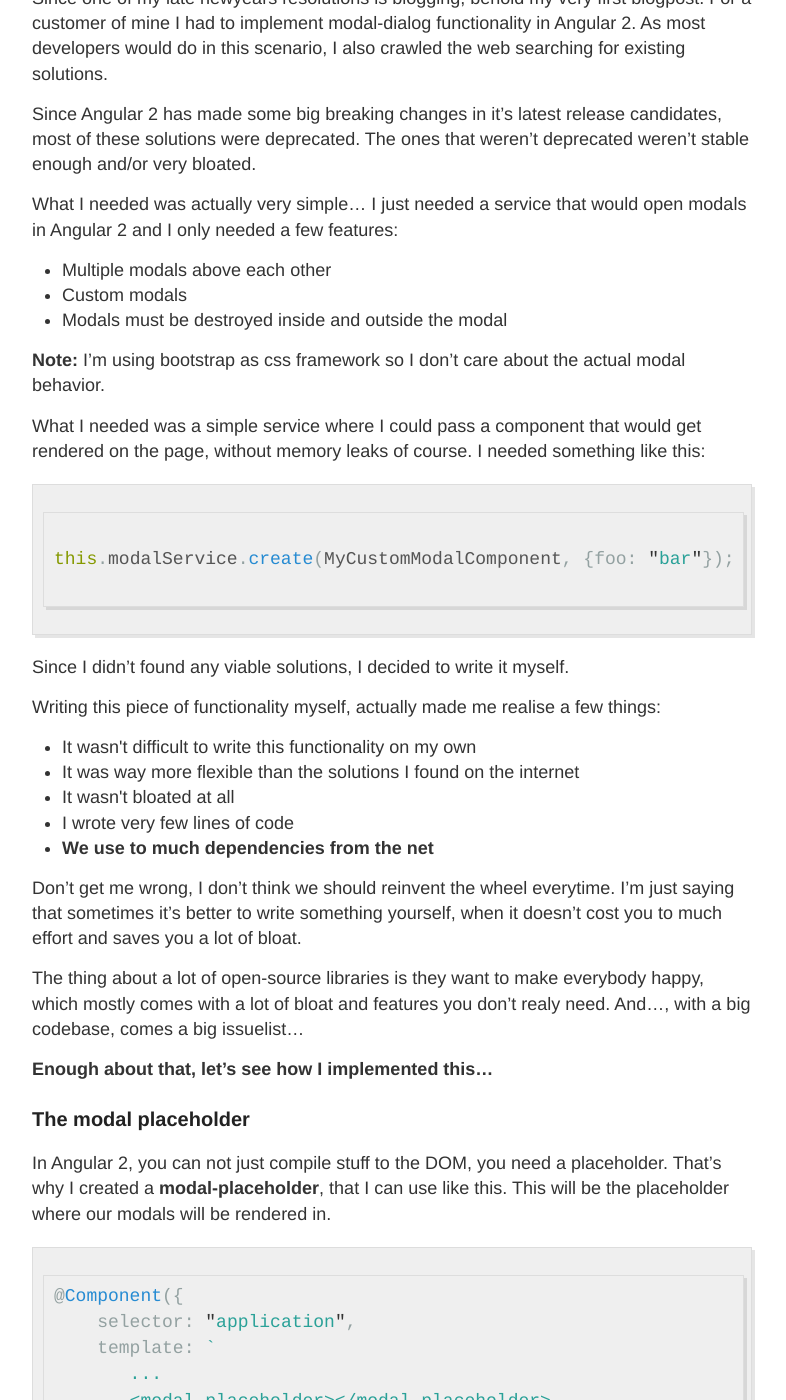
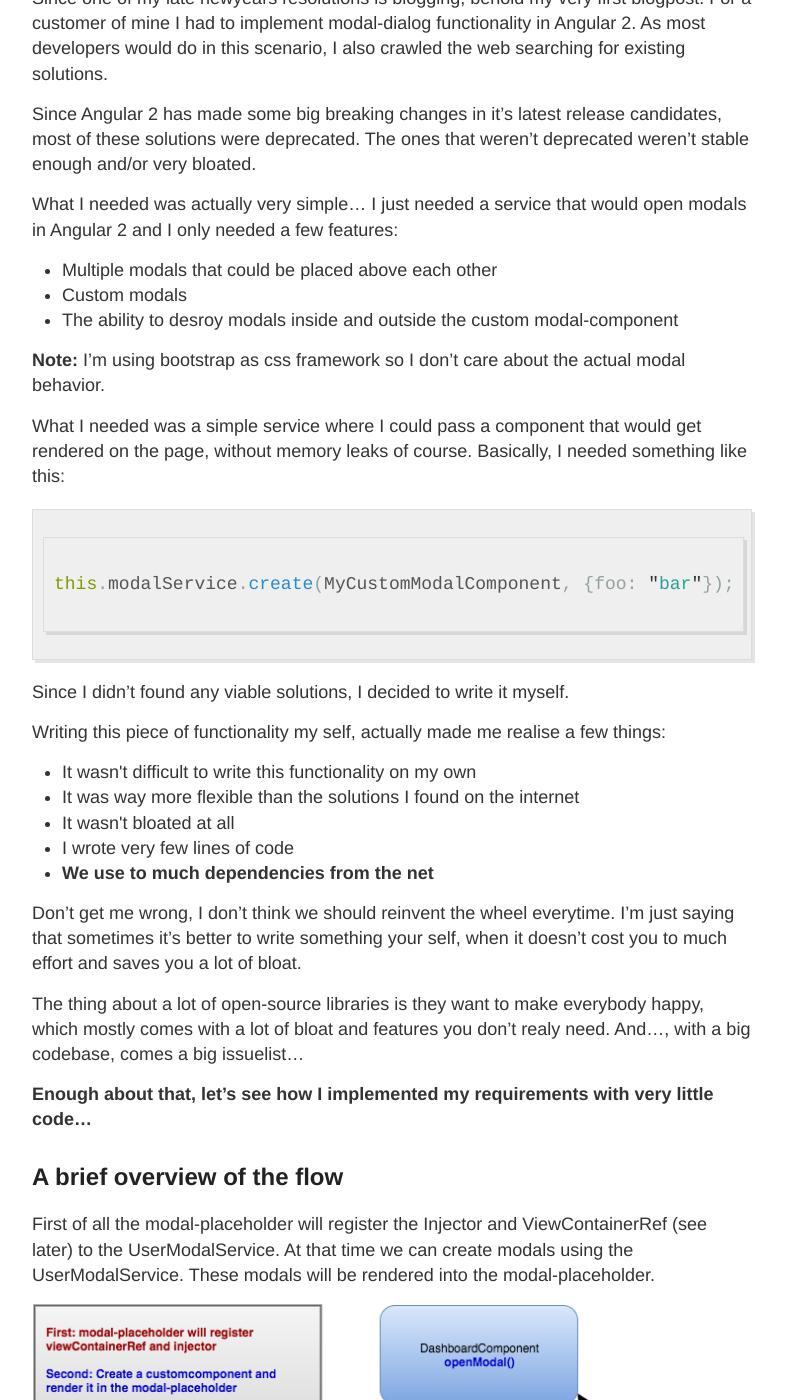
Before and after one commit to brechtbilliet/brechtbilliet.github.io, a Jekyll site: the page built from _posts/2016-8-24-Modals-in-angular2.md, in a window 1280 px wide and 1400 px high, scrolled down 241 px. Shown: the whole window, without its empty margins (248-1034 px from the left). Built offline with Jekyll 4.4.1, drawn with Linux system fonts in a browser that asks for light colours; some of the changed text lies outside the part shown.

Commit message:
Update 2016-8-24-Modals-in-angular2.md

````diff
--- a/_posts/2016-8-24-Modals-in-angular2.md
+++ b/_posts/2016-8-24-Modals-in-angular2.md
@@ -13,14 +13,14 @@
 
 What I needed was actually very simple... I just needed a service that would open modals in Angular 2 and I only needed a few features:
 <ul>
-<li>Multiple modals above each other</li>
+<li>Multiple modals that could be placed above each other</li>
 <li>Custom modals</li>
-<li>Modals must be destroyed inside and outside the modal</li>
+<li>The ability to desroy modals inside and outside the custom modal-component</li>
 </ul>
 
 <strong>Note:</strong> I'm using bootstrap as css framework so I don't care about the actual modal behavior.
 
-What I needed was a simple service where I could pass a component that would get rendered on the page, without memory leaks of course. I needed something like this:
+What I needed was a simple service where I could pass a component that would get rendered on the page, without memory leaks of course. Basically, I needed something like this:
 
 ```typescript
 
@@ -30,7 +30,7 @@
 
 Since I didn't found any viable solutions, I decided to write it myself.
 
-Writing this piece of functionality myself, actually made me realise a few things:
+Writing this piece of functionality my self, actually made me realise a few things:
 <ul>
 <li>It wasn't difficult to write this functionality on my own</li>
 <li>It was way more flexible than the solutions I found on the internet</li>
@@ -39,12 +39,19 @@
 <li><strong>We use to much dependencies from the net</strong></li>
 </ul>
 
-Don't get me wrong, I don't think we should reinvent the wheel everytime. I'm just saying that sometimes it's better to write something yourself, when it doesn't cost you to much effort and saves you a lot of bloat.
+Don't get me wrong, I don't think we should reinvent the wheel everytime. I'm just saying that sometimes it's better to write something your self, when it doesn't cost you to much effort and saves you a lot of bloat.
 
 The thing about a lot of open-source libraries is they want to make everybody happy, which mostly comes with a lot of bloat and features you don't realy need. And..., with a big codebase, comes a big issuelist...
 
-<strong>Enough about that, let's see how I implemented this...</strong>
-### The modal placeholder
+<strong>Enough about that, let's see how I implemented my requirements with very little code...</strong>
+## A brief overview of the flow
+First of all the modal-placeholder will register the Injector and ViewContainerRef (see later) to the UserModalService. At that time we can create modals using the UserModalService. These modals will be rendered into the modal-placeholder.
+
+![Image of Angular 2 modal scheme](https://github.com/brechtbilliet/brechtbilliet.github.io/raw/master/_posts/angular2-modal.png)
+
+
+
+## The modal placeholder
 
 In Angular 2, you can not just compile stuff to the DOM, you need a placeholder.
 That's why I created a <strong>modal-placeholder</strong>, that I can use like this. This will be the placeholder where our modals will be rendered in.
@@ -78,9 +85,12 @@
     template: `<div #modalplaceholder></div>`
 })
 export class ModalPlaceholderComponent implements OnInit {
-    @ViewChild("modalplaceholder", {read: ViewContainerRef}) viewContainerRef;
+    @ViewChild("modalplaceholder", {read: ViewContainerRef})
+    	viewContainerRef;
 
-    constructor(private modalService: ModalService, private injector: Injector) {
+    constructor(
+    	private modalService: ModalService,
+    	private injector: Injector) {
     }
     ngOnInit(): void {
         this.modalService.registerViewContainerRef(this.viewContainerRef);
@@ -88,15 +98,19 @@
     }
 }
 ```
+As you can see above the ViewContainerRef holds a reference to the #modalplaceholder
 
-### The modal service
+## The modal service
 This is the service that will dynamically generate custom components.
 
 ```typescript
 export class ModalService {
-    private vcRef: ViewContainerRef; // here we hold our placeholder
-    private injector: Injector; // here we hold our injector
-    public activeInstances: number = 0; // we an use this to determine z-index of multiple modals
+    // here we hold our placeholder
+    private vcRef: ViewContainerRef;
+    // here we hold our injector
+    private injector: Injector;
+    // we can use this to determine z-index of multiple modals
+    public activeInstances: number = 0;
 
     constructor(private compiler: Compiler) {
     }
@@ -109,20 +123,32 @@
         this.injector = injector;
     }
 
-    create<T>(component: any, parameters?: Object): Observable<ComponentRef<T>> {
-        let componentRef$ = Subject.create(); // we return a stream
+    create<T>(component: any, parameters?: Object):
+     	Observable<ComponentRef<T>> {
+     	// we return a stream so we can  access the componentref
+        let componentRef$ = Subject.create();
+        // compile the component based on it's type and
+        // create a component factory
         this.compiler.compileComponentAsync(component)
             .then(factory => {
-                const childInjector = ReflectiveInjector.resolveAndCreate([], this.injector);
-                let componentRef = this.vcRef.createComponent(factory, 0, childInjector);
+            	// the injector will be needed for DI in
+            	// the custom component
+                const childInjector = ReflectiveInjector
+                	.resolveAndCreate([], this.injector);
+            	// create the actual component
+                let componentRef = this.vcRef
+                	.createComponent(factory, 0, childInjector);
                 // pass the @Input parameters to the instance
                 Object.assign(componentRef.instance, parameters);
                 this.activeInstances ++;
                 // add a destroy method to the modal instance
                 componentRef.instance["destroy"] = () => {
                     this.activeInstances --;
-                    componentRef.destroy(); // this will destroy the component
+                    // this will destroy the component
+                    componentRef.destroy();
                 };
+                // the component is rendered into the ViewContainerRef
+                // so we can update and complete the stream
                 componentRef$.next(componentRef);
                 componentRef$.complete();
             });
@@ -130,6 +156,8 @@
     }
 }
 ```
+
+## The Custom modal
 
 As we saw above, every modal component will have a destroy method. That method is dynamically added (see logic above) to the instance of the modalcomponent. This will call the <strong>componentRef.destroy()</strong> behind the scenes which will safely destroy the component. I also found it convenient to have a closeModal function on the modal as well. Therefore every custom modal component we create should inherit this class:
 
@@ -151,7 +179,8 @@
 	<div modal="" class="modal fade in">
 		<div class="modal-dialog">
 			<div class="modal-content">
-				 <button type="button" class="close" (click)="closeModal()">×</button>
+				 <button type="button" class="close"
+				 	(click)="closeModal()">×</button>
 				...
 			</div>
 		</div>
@@ -179,14 +209,14 @@
 	...
 `
 })
-@Modal()
+@Modal() // this decorator is all it takes
 export class ModalWrapperComponent {
 	@Input() foo;
 	onSave(): Function;
 }
 ```
 
-This is basically the same thing as above, but much cleaner right?
+This is basically the same thing as the inheritance example above, but much cleaner right?
 
 Here's the code for the custom decorator: (How easy is that?!)
 
@@ -209,7 +239,7 @@
 And... that's it folks. That's the only code I had to write (cleaned up a bit but still...)
 It's flexible, maintainable and easy to use... Let me show you...
 
-### The use of the modalservice
+## How to use it
 
 I want to create a modal of Type "MyCustomComponent", pass it the property foo (@input) and pass a callback for the onSave function.
 
@@ -222,7 +252,7 @@
 ```
 
 
-But wait? What if we want to destroy it outside of the component, you said you needed control right?
+But wait? What if we want to destroy it outside of the component, you said you needed control over de lifetime of the component right?
 
 That's why the create function returns an observable that contains the componentRef, which has a destroy function.
 
@@ -238,4 +268,7 @@
 	});
 ```
 
-Thanks for reading! Hope you enjoyed it
+## Conclusion
+With very little code I created a flexible way to create custom modal's. Don't <strong>always</strong> blindly rely on opensource solutions. Think about the complexity and flexibility first.
+
+Thanks for reading! I Hope you enjoyed it
````
Also changed, not shown: other parts of _posts/2016-8-24-Modals-in-angular2.md (+2 -1 lines).
